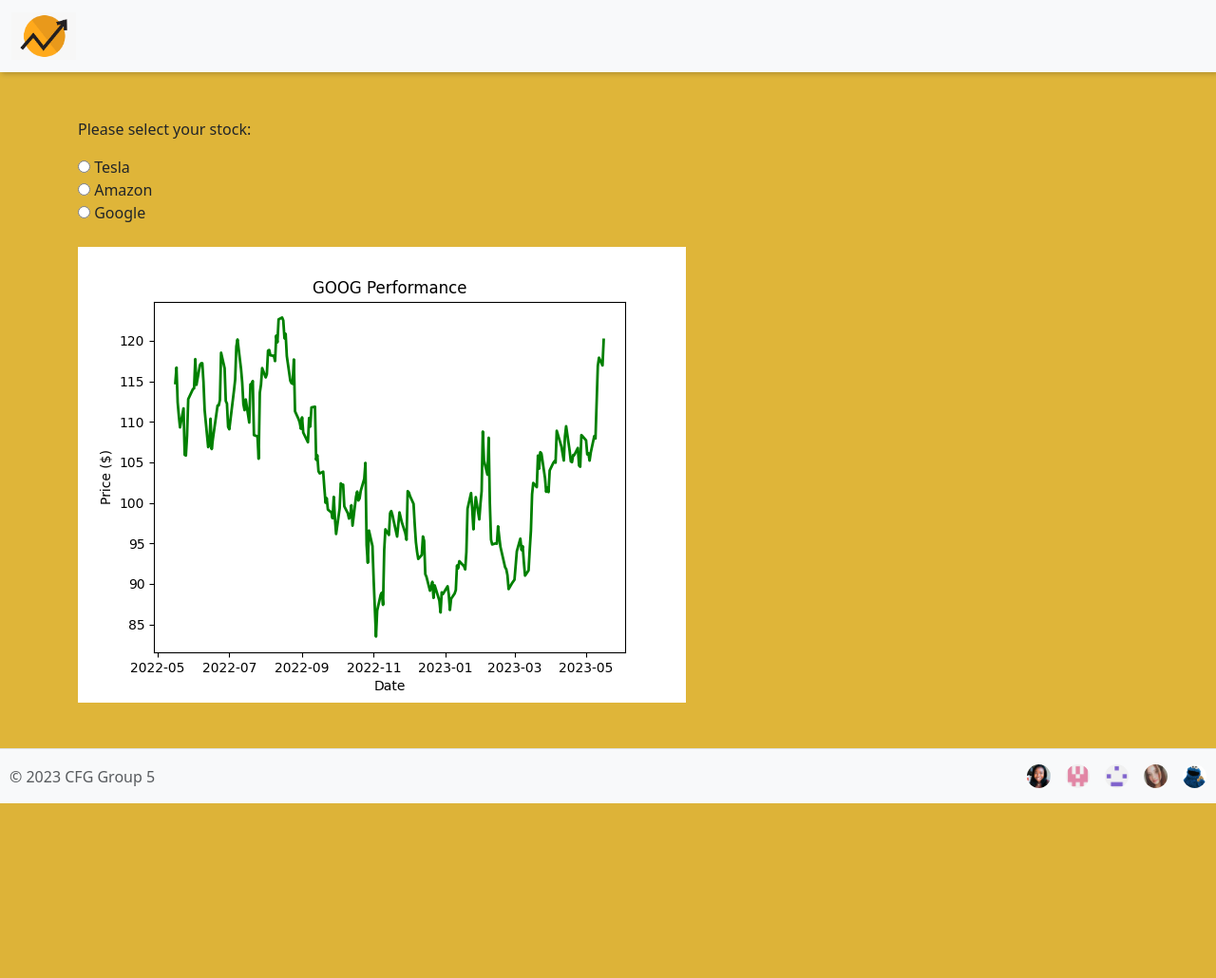
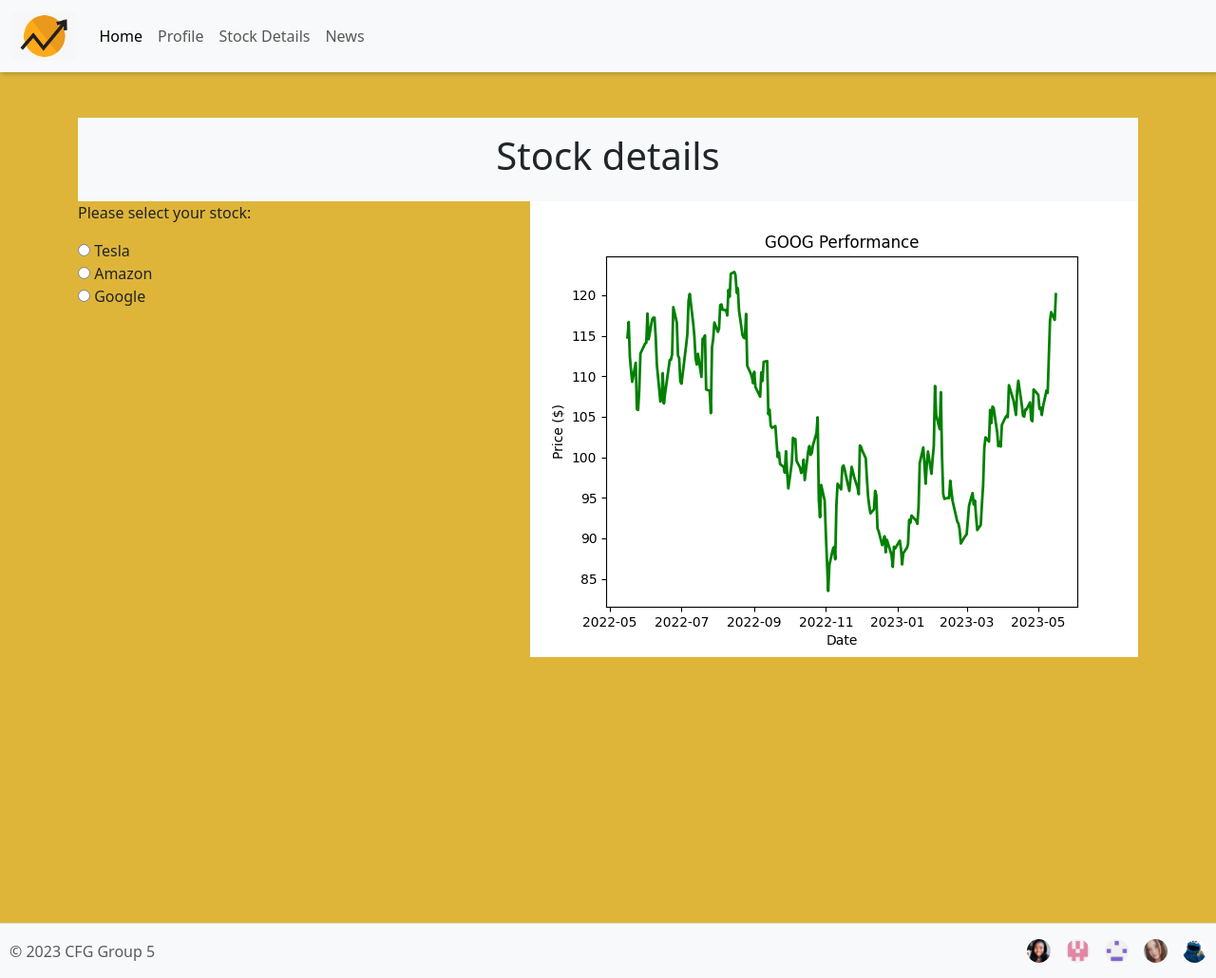
Before and after one commit to Koko-66/stocks-group-5, a Flask app: template src/templates/stocks_graph.html in a window 1280 px wide. Shown: the whole page at 95% size. Before the commit the page ends 846 px from the top, so only its background shows below. Run offline with Flask 3, Linux system fonts and the light colour scheme; the template is opened without the code that fills it, so the values that code supplies are empty; some libraries are stand-ins or nearby versions.

Commit message:
navbar and css changes

```diff
--- a/src/templates/includes/navbar_auth.html
+++ b/src/templates/includes/navbar_auth.html
@@ -13,7 +13,7 @@
             <a class="nav-link" href="{{ url_for('profile.manage_profile') }}">Profile</a>
           </li>
           <li class="nav-item">
-            <a class="nav-link disabled" href="#" tabindex="-1" aria-disabled="true">Stock Details</a>
+            <a class="nav-link" href="{{ url_for('stocks_graph.render') }}">Stock Details</a>
           </li>
           <li class="nav-item">
             <a class="nav-link" href="{{ url_for('stocks_news.get_news') }}">News</a>
--- a/src/templates/stocks_graph.html
+++ b/src/templates/stocks_graph.html
@@ -1,6 +1,11 @@
 {% extends "base.html" %}
-
+{% block navbar %} {% include 'includes/navbar_auth.html' %} {% endblock %}
 {% block content %}
+<div class="full-window">
+  <div class="d-block bg-light text-center  m-10 p-3">
+    <h1>Stock details</h1>
+  </div>
+  <div class="" style="float: left;">
     <form action="/stocks_graph/">
       <p>Please select your stock:</p>
       <input type="radio" id="stock1" name="stock" value="TSLA">
@@ -11,8 +16,12 @@
       <label for="stock3">Google</label><br><br>
       <input type="submit" value="Submit">
     </form>
-
+  </div>
+  <div style="float: right;">
     <img src="../static/img.png" alt="my plot">
+  </div>
+</div>
+</div>
 
 <script>
   jQuery(document).ready(function ($) {
@@ -38,5 +47,4 @@
     $('input[type=submit]').hide();
   });
 </script>
-
 {% endblock %}
```
Lines whose indentation alone changed are shown as unchanged.
